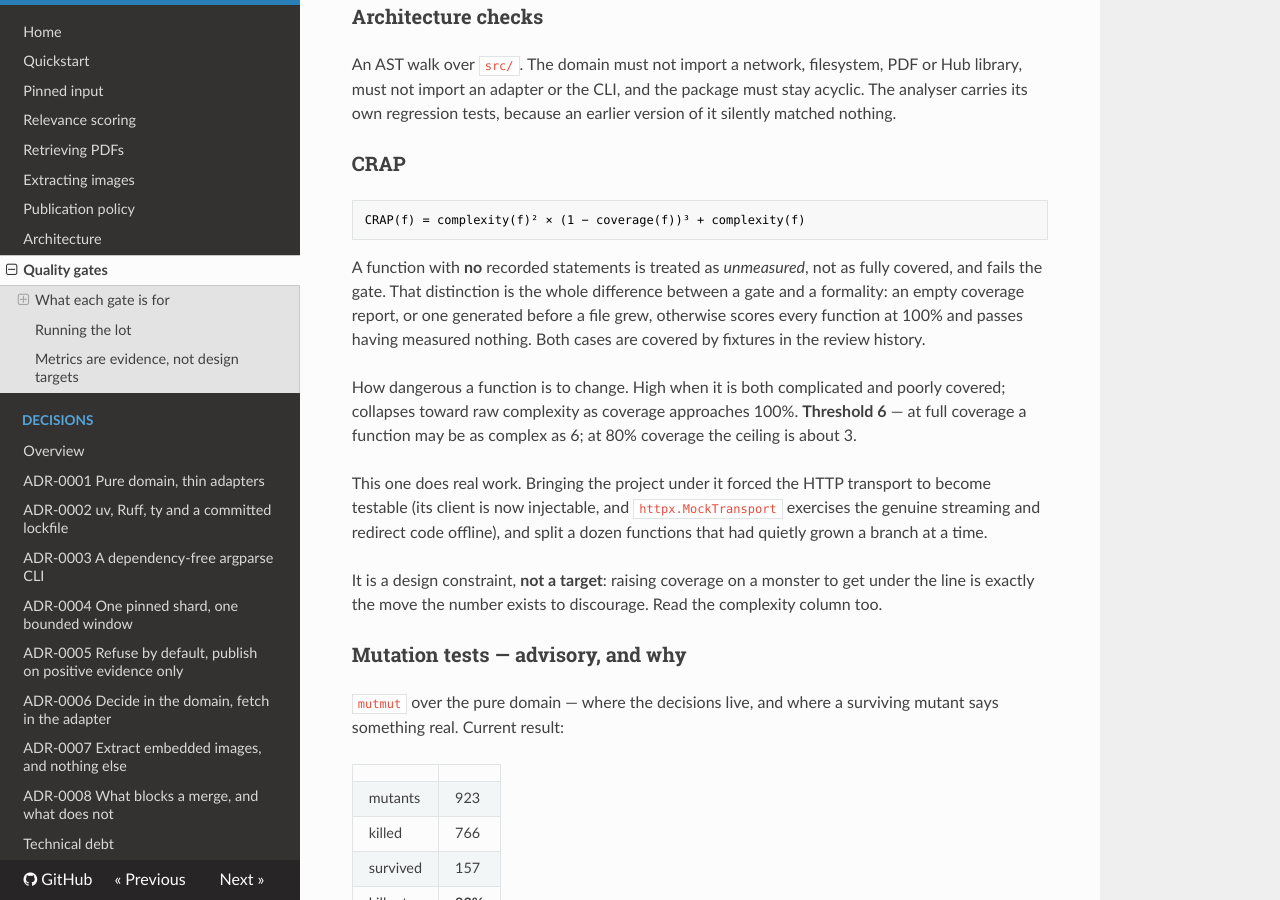
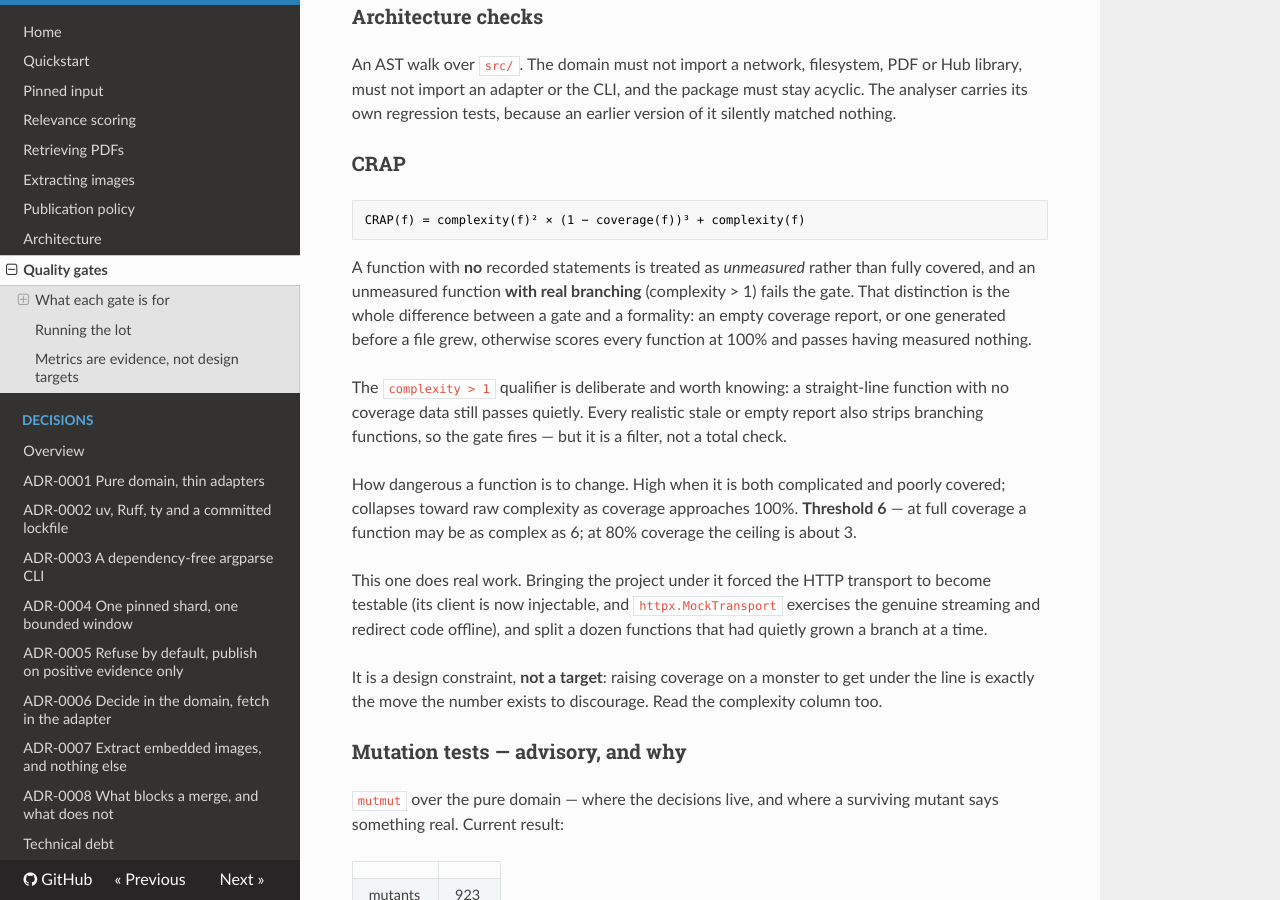
Before and after one commit to NoeFlandre/finepdf-to-images, an MkDocs documentation site: the page built from docs/quality.md, in a window 1280 px wide and 900 px high, scrolled down 1395 px. Built offline with MkDocs 1.6.1, drawn with Linux system fonts in a browser that asks for light colours; nearby versions of some CDN libraries.

Commit message:
refine(gauntlet): say exactly what the unmeasured check covers
Final review confirmed all six must-fix items are genuinely in the tree. Two
cosmetic points from it:

- The unmeasured-function gate filters on complexity > 1, so a straight-line
  function with no coverage data still passes quietly. Every realistic stale or
  empty report also strips branching functions, so the gate fires -- but the
  docs stated the rule without the qualifier, and a gate's documentation should
  describe what it actually checks.
- check_retrieve still indexed counts with [] after only an isinstance guard,
  the same shape as the bug already fixed in check_extract. Unreachable with
  this repo's manifests, but inconsistent.

Co-Authored-By: Claude Opus 5 <noreply@anthropic.com>

````diff
--- a/docs/quality.md
+++ b/docs/quality.md
@@ -59,10 +59,15 @@ regression tests, because an earlier version of it silently matched nothing.
 CRAP(f) = complexity(f)² × (1 − coverage(f))³ + complexity(f)
 ```
 
-A function with **no** recorded statements is treated as *unmeasured*, not as fully covered, and
-fails the gate. That distinction is the whole difference between a gate and a formality: an empty
-coverage report, or one generated before a file grew, otherwise scores every function at 100% and
-passes having measured nothing. Both cases are covered by fixtures in the review history.
+A function with **no** recorded statements is treated as *unmeasured* rather than fully covered,
+and an unmeasured function **with real branching** (complexity > 1) fails the gate. That
+distinction is the whole difference between a gate and a formality: an empty coverage report, or
+one generated before a file grew, otherwise scores every function at 100% and passes having
+measured nothing.
+
+The `complexity > 1` qualifier is deliberate and worth knowing: a straight-line function with no
+coverage data still passes quietly. Every realistic stale or empty report also strips branching
+functions, so the gate fires — but it is a filter, not a total check.
 
 How dangerous a function is to change. High when it is both complicated and poorly covered;
 collapses toward raw complexity as coverage approaches 100%. **Threshold 6** — at full coverage a
````
Also changed, not shown: 1 other file.
